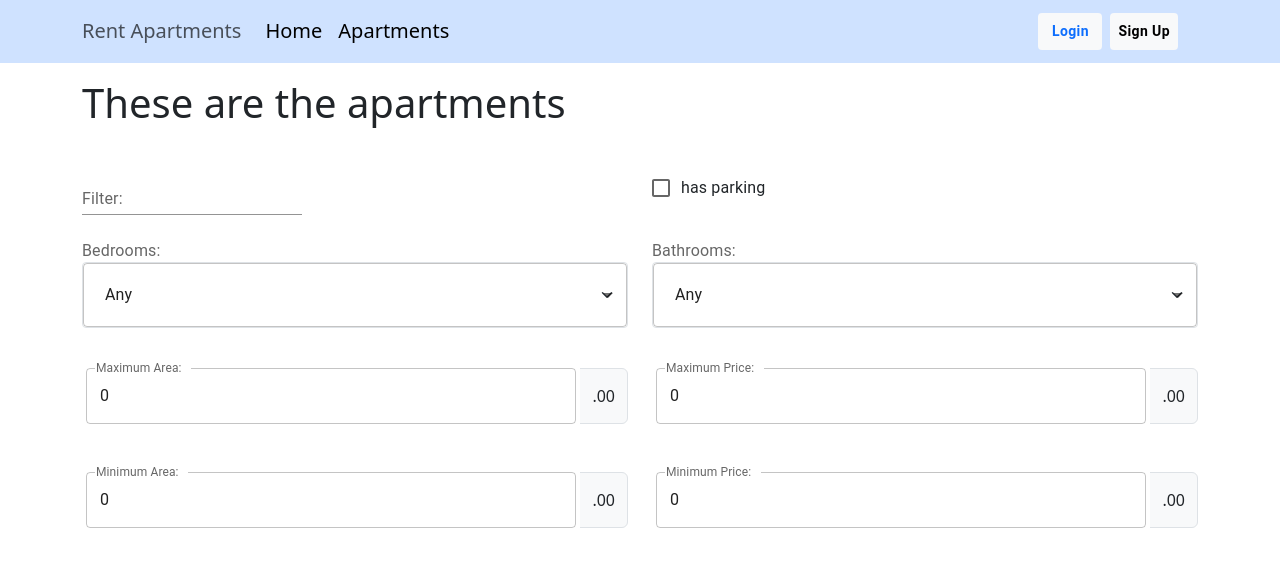
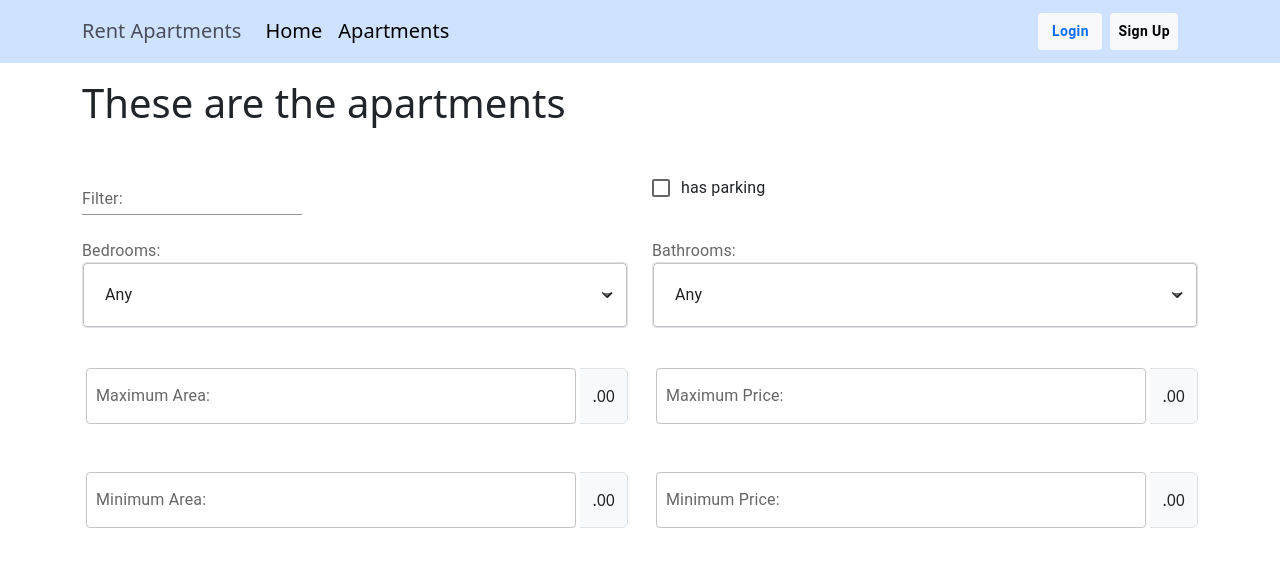
Before and after one commit to laislodi/rent-apartment-react, a React (Create React App) app: page /apartments in a window 1280 px wide. Shown: the top 566 px of the page. Built offline with nearby package versions, Linux system fonts and the light colour scheme; no server answers.

Commit message:
Fix Filter and add error to form

```diff
--- a/src/components/apartment-filter-header.tsx
+++ b/src/components/apartment-filter-header.tsx
@@ -2,26 +2,25 @@ import React from "react";
 import { Checkbox, FormControlLabel, InputLabel, MenuItem, Select, TextField } from "@mui/material";
 
 export interface ApartmentFilter {
-  bedrooms?: string,
-  bathrooms?: string,
+  bedrooms: string,
+  bathrooms: string,
   minArea?: number,
   maxArea?: number,
-  hasParking?: boolean,
+  hasParking: boolean,
   minPrice?: number,
   maxPrice?: number,
-  description?: string,
+  description: string,
 }
 
 interface ApartmentFilterHeaderProps {
   filter: ApartmentFilter,
-  setFilter: (ap: ApartmentFilter) => void,
+  setFilter: (filter: ApartmentFilter) => void,
 }
 
-export const ApartmentFilterHeader: React.FunctionComponent<ApartmentFilterHeaderProps> = (
-  {filter, setFilter }
+export const ApartmentFilterHeader: React.FC<ApartmentFilterHeaderProps> = (
+  {filter, setFilter}
 ) => {
-
-  return <div className={"py-4 "}>
+  return <div className={"py-4"}>
     <div className={"row py-2 align-content-between"}>
       <div className={"col align-content-around"}>
         <TextField
@@ -30,9 +29,8 @@ export const ApartmentFilterHeader: React.FunctionComponent<ApartmentFilterHeade
           label={"Filter:"}
           type="text"
           placeholder="Description contains..."
-          value={(filter && filter.description) ? filter.description : ""}
-          onChange={(e) => setFilter({...filter,
-            description: e.target.value})}
+          value={filter.description}
+          onChange={e=> setFilter({...filter, description: e.target.value})}
         />
       </div>
       <div className={"col"}>
@@ -42,11 +40,7 @@ export const ApartmentFilterHeader: React.FunctionComponent<ApartmentFilterHeade
             <Checkbox
               className={"px-2"}
               name="parkingFilter"
-              onChange={
-                (e) => {
-                  setFilter({...filter, hasParking: e.target.checked})
-                }
-              }
+              onChange={e=> setFilter({...filter, hasParking: e.target.checked})}
             />}
           label={"has parking"}
           labelPlacement="end"
@@ -58,8 +52,8 @@ export const ApartmentFilterHeader: React.FunctionComponent<ApartmentFilterHeade
         <InputLabel variant="standard" htmlFor="bedrooms-label">Bedrooms:</InputLabel>
         <Select
           className={"form-select form-select-sm"}
-          value={filter.bedrooms ? filter.bedrooms : "0+"}
-          onChange={(e) => setFilter({...filter, bedrooms: e.target.value})}
+          value={filter.bedrooms}
+          onChange={e => setFilter({...filter, bedrooms: e.target.value})}
           defaultValue={"0+"}
           labelId={'bedrooms-label'}
           variant={"outlined"}
@@ -79,8 +73,8 @@ export const ApartmentFilterHeader: React.FunctionComponent<ApartmentFilterHeade
         <InputLabel variant="standard" id="bathrooms-label">Bathrooms:</InputLabel>
         <Select
           className={"form-select form-select-sm"}
-          value={filter.bathrooms ? filter.bathrooms : "0+"}
-          onChange={(e) => setFilter({...filter, bathrooms: e.target.value})}
+          value={filter.bathrooms}
+          onChange={e=> setFilter({...filter, bathrooms: e.target.value})}
           labelId={"bathrooms-label"}
           variant={"outlined"}>
           <MenuItem value={"0+"} selected={true}>Any</MenuItem>
@@ -100,17 +94,17 @@ export const ApartmentFilterHeader: React.FunctionComponent<ApartmentFilterHeade
         <div className="input-group mb-3">
           <TextField
             className={"form-control my-3 px-1"}
+            error={(filter.maxArea && filter.minArea) ? filter.maxArea < filter.minArea : false }
+            helperText={(filter.maxArea && filter.minArea && filter.maxArea < filter.minArea) ? "Max Area is less than minimum" : ""}
             variant={"outlined"}
             label={"Maximum Area:"}
             name="maxArea"
             type="number"
-            placeholder="Maximum Area"
-            value={(filter && filter.maxArea) ? filter.maxArea : 0}
+            placeholder="Maximum"
+            value={filter.maxArea ? filter.maxArea : undefined}
             onChange={(e) => {
-              const maxArea = parseFloat(e.target.value);
-              if (filter.maxArea !== maxArea) {
-                setFilter({...filter, maxArea: maxArea > 0 ? maxArea : 0})
-              }
+              const maxArea = isNaN(parseFloat(e.target.value)) ? undefined : parseFloat(e.target.value);
+              setFilter({...filter, maxArea: maxArea })
             }}
           />
           <span className="input-group-text my-3">.00</span>
@@ -118,17 +112,17 @@ export const ApartmentFilterHeader: React.FunctionComponent<ApartmentFilterHeade
         <div className="input-group mb-3">
           <TextField
             className={"form-control my-3 px-1"}
+            error={(filter.maxArea && filter.minArea) ? filter.maxArea < filter.minArea : false}
+            helperText={(filter.maxArea && filter.minArea && filter.maxArea < filter.minArea) ? "Max Area is less than minimum" : ""}
             variant={"outlined"}
             label={"Minimum Area:"}
             name="minArea"
             type="number"
-            placeholder="Minimum Area"
-            value={(filter && filter.minArea) ? filter.minArea : 0}
+            placeholder="Minimum"
+            value={(filter.minArea ? filter.minArea : undefined)}
             onChange={(e) => {
-              const minArea = parseFloat(e.target.value);
-              if (filter.minArea !== minArea) {
-                setFilter({...filter, minArea: minArea > 0 ? minArea : 0})
-              }
+              const minArea = isNaN(parseFloat(e.target.value)) ? undefined : parseFloat(e.target.value);
+              setFilter({...filter, minArea: minArea })
             }}
           />
           <span className="input-group-text my-3">.00</span>
@@ -138,19 +132,17 @@ export const ApartmentFilterHeader: React.FunctionComponent<ApartmentFilterHeade
         <div className="input-group mb-3">
           <TextField
             className={"form-control my-3 px-1"}
-            error={(filter.minPrice && filter.maxPrice) ? filter.maxPrice < filter.minPrice : false}
-            helperText={(filter.minPrice && filter.maxPrice && (filter.maxPrice < filter.minPrice)) ? "Max Price is less than minimum" : ""}
+            error={(filter.maxPrice && filter.minPrice) ? filter.maxPrice < filter.minPrice : false}
+            helperText={(filter.maxPrice && filter.minPrice && filter.maxPrice < filter.minPrice) ? "Max Price is less than minimum" : ""}
             variant={"outlined"}
             name="maxPrice"
             label={"Maximum Price:"}
             type="number"
-            placeholder="Maximum Price"
-            value={(filter && filter.maxPrice) ? filter.maxPrice : 0}
+            placeholder="Maximum"
+            value={filter.maxPrice}
             onChange={(e) => {
               const maxPrice = parseFloat(e.target.value);
-              if (filter.maxPrice !== maxPrice) {
-                setFilter({...filter, maxPrice: maxPrice > 0 ? maxPrice : 0})
-              }
+              setFilter({...filter, maxPrice: maxPrice })
             }}
           />
           <span className="input-group-text my-3">.00</span>
@@ -158,17 +150,17 @@ export const ApartmentFilterHeader: React.FunctionComponent<ApartmentFilterHeade
         <div className="input-group mb-3">
           <TextField
             className={"form-control my-3 px-1"}
+            error={(filter.maxPrice && filter.minPrice) ? filter.maxPrice < filter.minPrice : false}
+            helperText={(filter.maxPrice && filter.minPrice && filter.maxPrice < filter.minPrice) ? "Max Price is less than minimum" : ""}
             variant={"outlined"}
             name="minPrice"
             label={"Minimum Price:"}
             type="number"
-            placeholder="Minimum Price"
-            value={(filter && filter.minPrice) ? filter.minPrice : 0}
+            placeholder="Minimum"
+            value={filter.minPrice}
             onChange={(e) => {
               const minPrice = parseFloat(e.target.value);
-              if (filter.minPrice !== minPrice) {
-                setFilter({...filter, minPrice: minPrice > 0 ? minPrice : 0})
-              }
+              setFilter({...filter, minPrice: minPrice })
             }}
           />
           <span className="input-group-text my-3">.00</span>
--- a/src/components/apartment-tile-details.tsx
+++ b/src/components/apartment-tile-details.tsx
@@ -9,8 +9,13 @@ export const ApartmentTileDetails: React.FunctionComponent = () => {
   //   const { data } = await axios.get(`http://localhost:8080/apartments`{queryKey[0]});
   //   return data;
   // }
-  const [data, setData] = React.useState<Apartment[]>([]);
-  const [filter, setFilter ] = useState<ApartmentFilter>({});
+  const [data, setData] = useState<Apartment[]>([]);
+  const [filter, setFilter ] = useState<ApartmentFilter>({
+    "description": "",
+    "bedrooms": "0+",
+    "bathrooms": "0+",
+    "hasParking": false
+  });
 
 
   React.useEffect(() => {
```
